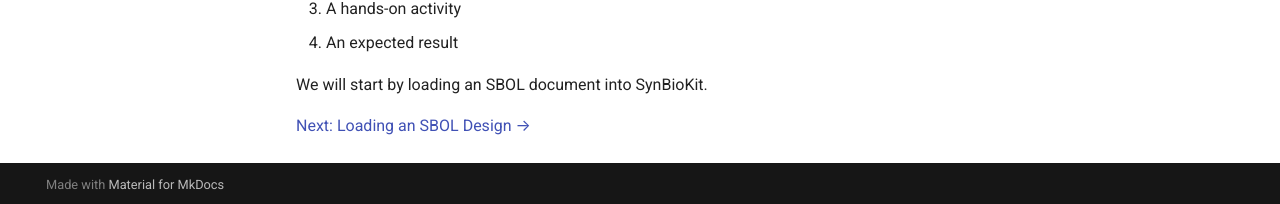
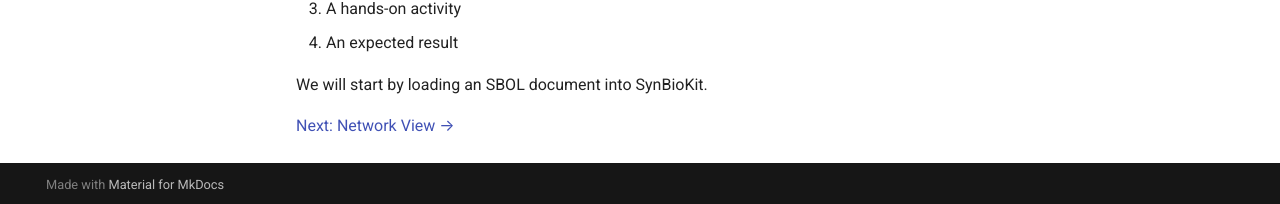
Before and after one commit to metehanunal/synbiokit-tutorial, an MkDocs documentation site: the page built from docs/02-getting-started.md, in a window 1280 px wide and 900 px high, scrolled down 550 px. Shown: the part 693-897 px from the top of the window. Built offline with MkDocs 1.6.1 and Material for MkDocs 9.7.7, drawn with Linux system fonts in a browser that asks for light colours.

```diff
--- a/docs/02-getting-started.md
+++ b/docs/02-getting-started.md
@@ -47,4 +47,4 @@ Each section contains:
 
 We will start by loading an SBOL document into SynBioKit.
 
-[Next: Loading an SBOL Design →](03-network-view.md)
+[Next: Network View →](03-network-view.md)
```
Also changed, not shown: docs/03-network-view.md (+1 -2 lines).
